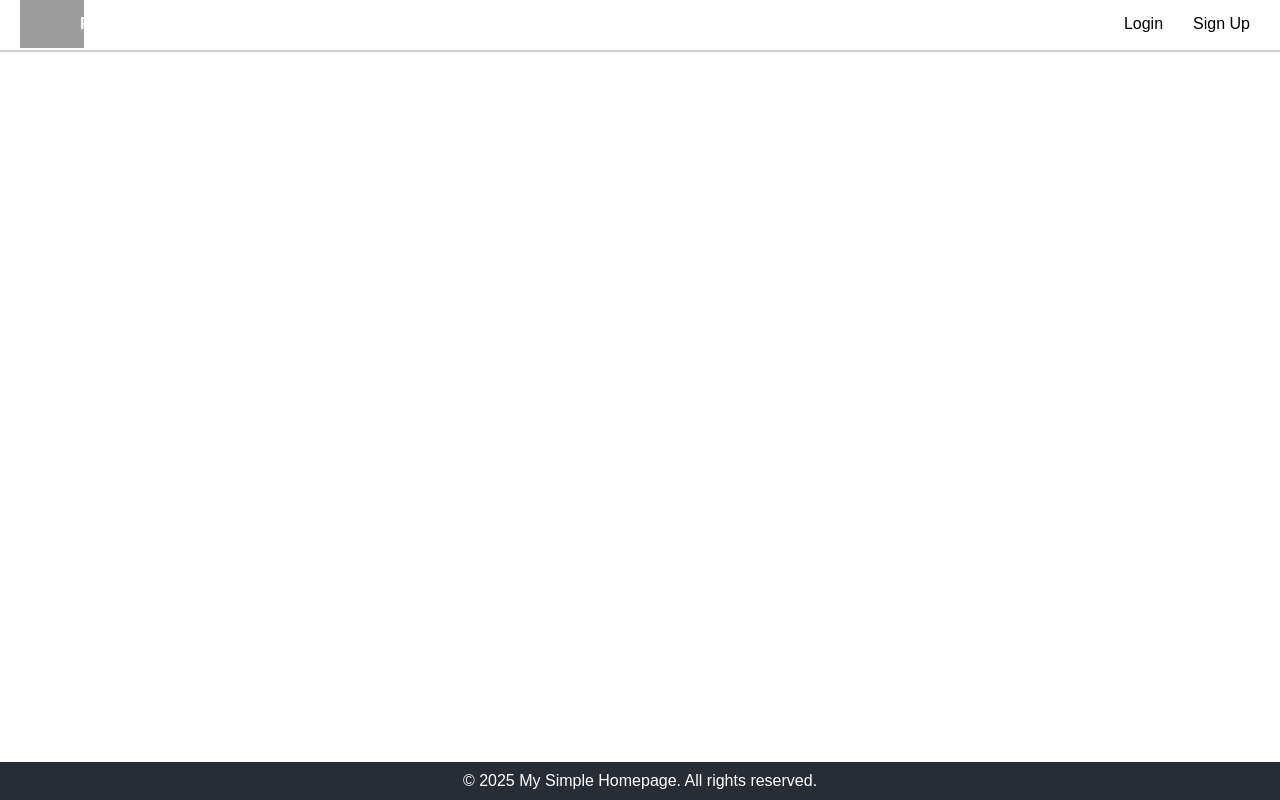
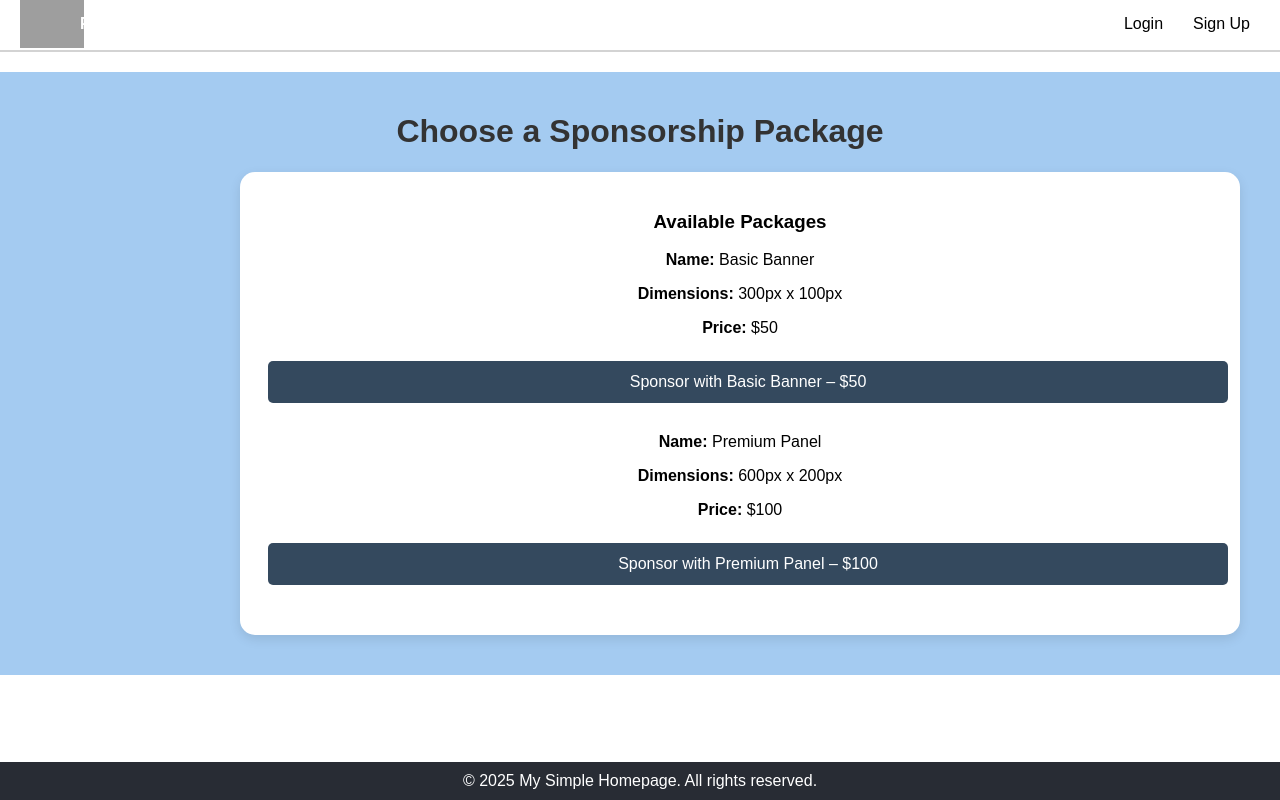
Before and after one commit to Atai-Askarov/soen-343, a React (Create React App) app in the folder frontend/sees-react/: page /sponsor/1 in a window 1280 px wide. Built offline with nearby package versions, Linux system fonts and the light colour scheme; grey boxes are pictures that could not be loaded.

Commit message:
front end sponsor view + packages view

```diff
--- a/frontend/sees-react/src/App.jsx
+++ b/frontend/sees-react/src/App.jsx
@@ -13,6 +13,8 @@ import Event from "./pages/eventPage";
 import LandingPage from "./pages/LandingPage";
 import EventDashboard from "./pages/eventDashboard";
 import TicketsPage from "./pages/ticketsPage";
+import SponsorView from "./pages/SponsorView";
+import SponsorPackages from "./pages/SponsorPackages";
 const App = () => {
   return (
     <Router>
@@ -31,6 +33,8 @@ const App = () => {
               <Route path="/eventDashboard/:eventId" element={<EventDashboard />} />
               <Route path="/manage-ticketing/:eventId" element={<TicketsPage />} />
               <Route path="/promotion/:eventId" element={<TicketsPage />} />
+              <Route path="/sponsor-view" element={<SponsorView />} />
+              <Route path="/sponsor/:eventId" element={<SponsorPackages />} />
             </Routes>
           </main>
           <Footer />
--- /dev/null
+++ b/frontend/sees-react/src/pages/SponsorPackages.jsx
@@ -0,0 +1,70 @@
+// src/pages/SponsorPackages.jsx
+import React from "react";
+import { useParams } from "react-router-dom";
+import "./css/eventDashboard.css";
+
+const SponsorPackages = () => {
+  const { eventId } = useParams();
+  const user = JSON.parse(localStorage.getItem("user"));
+
+  // Later you can fetch this from the backend instead of hardcoding
+  const packages = [
+    {
+      name: "Basic Banner",
+      width: "300px",
+      height: "100px",
+      price: 50,
+    },
+    {
+      name: "Premium Panel",
+      width: "600px",
+      height: "200px",
+      price: 100,
+    },
+  ];
+
+  const handleSponsor = async (selectedPackage) => {
+    try {
+      const res = await fetch("http://127.0.0.1:5000/sponsorship", {
+        method: "POST",
+        headers: { "Content-Type": "application/json" },
+        body: JSON.stringify({
+          event_id: parseInt(eventId),
+          sponsor_id: user?.id,
+          package: selectedPackage.name,
+        }),
+      });
+
+      const data = await res.json();
+      if (!res.ok) throw new Error(data.message);
+      alert(`✅ You sponsored with: ${selectedPackage.name}`);
+    } catch (err) {
+      alert("❌ Sponsorship failed: " + err.message);
+    }
+  };
+
+  return (
+    <div className="event-details-dashboard">
+      <h1 style={{ textAlign: "center" }}>Choose a Sponsorship Package</h1>
+
+      <div className="event-details-card">
+        <h3>Available Packages</h3>
+        {packages.map((pkg, index) => (
+          <div key={index} style={{ marginBottom: "20px" }}>
+            <p><strong>Name:</strong> {pkg.name}</p>
+            <p><strong>Dimensions:</strong> {pkg.width} x {pkg.height}</p>
+            <p><strong>Price:</strong> ${pkg.price}</p>
+            <button
+              className="menu-item"
+              onClick={() => handleSponsor(pkg)}
+            >
+              Sponsor with {pkg.name} – ${pkg.price}
+            </button>
+          </div>
+        ))}
+      </div>
+    </div>
+  );
+};
+
+export default SponsorPackages;
--- /dev/null
+++ b/frontend/sees-react/src/pages/SponsorView.jsx
@@ -0,0 +1,65 @@
+import React, { useEffect, useState } from "react";
+import { useNavigate } from "react-router-dom";
+import "./css/eventDashboard.css";
+
+const SponsorView = () => {
+  const [events, setEvents] = useState([]);
+  const [loading, setLoading] = useState(true);
+  const [error, setError] = useState(null);
+  const navigate = useNavigate();
+
+  useEffect(() => {
+    const fetchEvents = async () => {
+      try {
+        const res = await fetch("http://127.0.0.1:5000/events");
+        const data = await res.json();
+        if (!res.ok) throw new Error(data.message || "Server error");
+        setEvents(data.events || []);
+      } catch (err) {
+        setError(err.message);
+      } finally {
+        setLoading(false);
+      }
+    };
+
+    fetchEvents();
+  }, []);
+
+  const goToSponsorshipPage = (eventId) => {
+    navigate(`/sponsor/${eventId}`);
+  };
+
+  return (
+    <div className="event-details-dashboard">
+      <h1 style={{ textAlign: "center" }}>Available Events for Sponsorship</h1>
+
+      {loading && <p>Loading…</p>}
+      {error && <p>{error}</p>}
+      {!loading && !error && events.length === 0 && <p>No events found.</p>}
+
+      {events.map((ev) => (
+        <div className="event-details-card" key={ev.eventid}>
+          <div className="event-card-body">
+            <div className="event-details-img">
+              <img className="event-img-dashboard" src={ev.event_img} alt={ev.eventname} />
+            </div>
+            <div className="event-details-info">
+              <h2>{ev.eventname}</h2>
+              <p><strong>Date:</strong> {ev.eventdate}</p>
+              <p><strong>Location:</strong> {ev.eventlocation}</p>
+              <p><strong>Description:</strong> {ev.eventdescription}</p>
+            </div>
+          </div>
+
+          <div style={{ marginTop: 15 }}>
+            <button className="menu-item" onClick={() => goToSponsorshipPage(ev.eventid)}>
+              Sponsor This Event
+            </button>
+          </div>
+        </div>
+      ))}
+    </div>
+  );
+};
+
+export default SponsorView;
```
Also changed, not shown: 1 other file (tests, documents, lock files or other folders).
